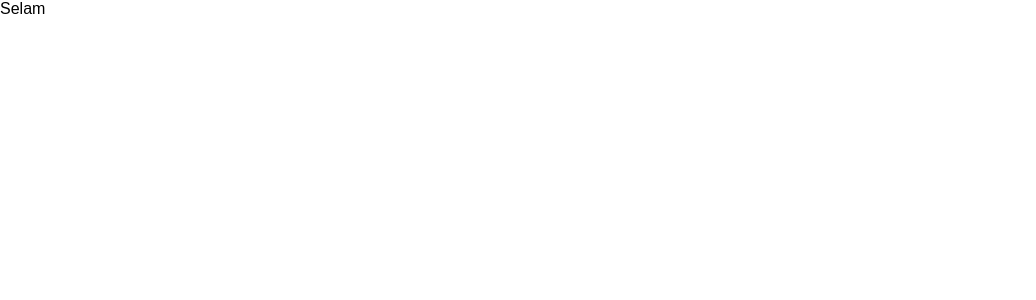
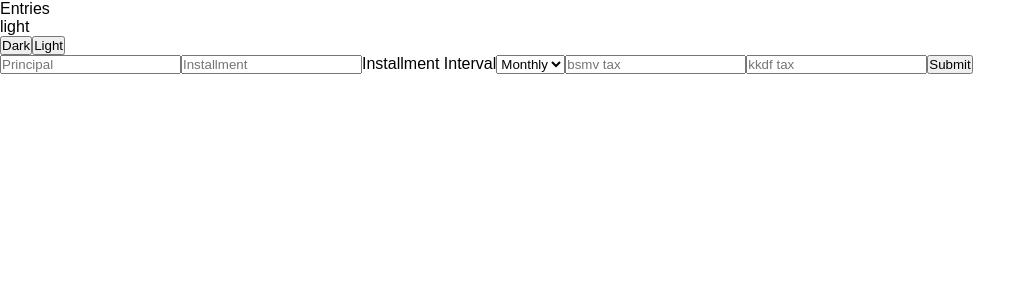
Before and after one commit to Fsher07/Fimple-practicum, a React (Create React App) app: page / in a window 1280 px wide. Shown: the top 300 px of the page, without its empty margins (0-1036 px from the left). Built offline with nearby package versions, Linux system fonts and the light colour scheme; the HTML template or start-up script is replaced by a standard one.

Commit message:
Create form for user entries

```diff
--- a/package.json
+++ b/package.json
@@ -8,6 +8,7 @@
     "@testing-library/user-event": "^13.5.0",
     "react": "^18.2.0",
     "react-dom": "^18.2.0",
+    "react-hook-form": "^7.34.2",
     "react-scripts": "5.0.1",
     "web-vitals": "^2.1.4"
   },
--- a/src/App.js
+++ b/src/App.js
@@ -1,10 +1,32 @@
+import React, { useEffect, useState } from 'react';
 import './App.css';
+import { Context } from './Context';
+import Entries from './components/Entries';
+import CreditForm from './components/CreditForm';
 
 function App() {
+
+  const [theme, setTheme] = useState('light');
+  const [entries, setEntries] = useState({});
+
+  useEffect(() => {
+    console.log('kral:', entries);
+  }, [entries]);
+
+  const data = {
+    theme,
+    setTheme,
+    entries,
+    setEntries
+  };
+
   return (
-    <div className="App">
-     Selam
-    </div>
+    <Context.Provider value={data}>
+      <div className="App">
+        <Entries />
+        < CreditForm />
+      </div>
+    </Context.Provider>
   );
 }
 
--- /dev/null
+++ b/src/Context.js
@@ -0,0 +1,3 @@
+import { createContext } from "react";
+
+export const Context = createContext();
--- /dev/null
+++ b/src/components/CreditForm.css
@@ -0,0 +1,6 @@
+/* Chrome, Safari, Edge, Opera */
+input::-webkit-outer-spin-button,
+input::-webkit-inner-spin-button {
+  -webkit-appearance: none;
+  margin: 0;
+}
--- /dev/null
+++ b/src/components/CreditForm.js
@@ -0,0 +1,35 @@
+import React from 'react'
+import { useContext } from 'react';
+import { useForm } from 'react-hook-form';
+import { Context } from '../Context';
+import './CreditForm.css'
+
+function CreditForm() {
+
+  const { entries, setEntries } = useContext(Context);
+  const { register, handleSubmit, formState: { errors } } = useForm();
+
+  const onSubmit = (e) => {
+    setEntries(e);
+    console.log(e);
+    console.log(entries);
+  }
+
+  return (
+    <form onSubmit={handleSubmit(onSubmit)}>
+      <input type="number" {...register('principal')} placeholder='Principal' inputMode='numeric'/>
+      <input type="number" {...register('installment')} placeholder='Installment'/>
+      <label>Installment Interval</label>
+      <select value={30} {...register('interval')} >
+        <option value={7}>Weekly</option>
+        <option value={30}>Monthly</option>
+        <option value={365}>Annual</option>
+      </select>
+      <input type="number" {...register('bsmv tax')} placeholder='bsmv tax'/>
+      <input type="number" {...register('kkdf tax')} placeholder='kkdf tax'/>
+      <input type="submit" />
+    </form>
+  )
+}
+
+export default CreditForm
--- /dev/null
+++ b/src/components/Entries.js
@@ -0,0 +1,20 @@
+import React from 'react'
+import { useContext } from "react";
+import { Context } from "../Context";
+
+function Entries() {
+
+  const { theme, setTheme } = useContext(Context);
+
+  return (
+    <div>
+      <div>Entries</div>
+      <div>{theme}</div>
+      <button onClick={() => setTheme('dark')}>Dark</button>
+      <button onClick={() => setTheme('light')}>Light</button>
+    </div>
+
+  )
+}
+
+export default Entries
```
Also changed, not shown: 1 other file (tests, documents, lock files or other folders).
